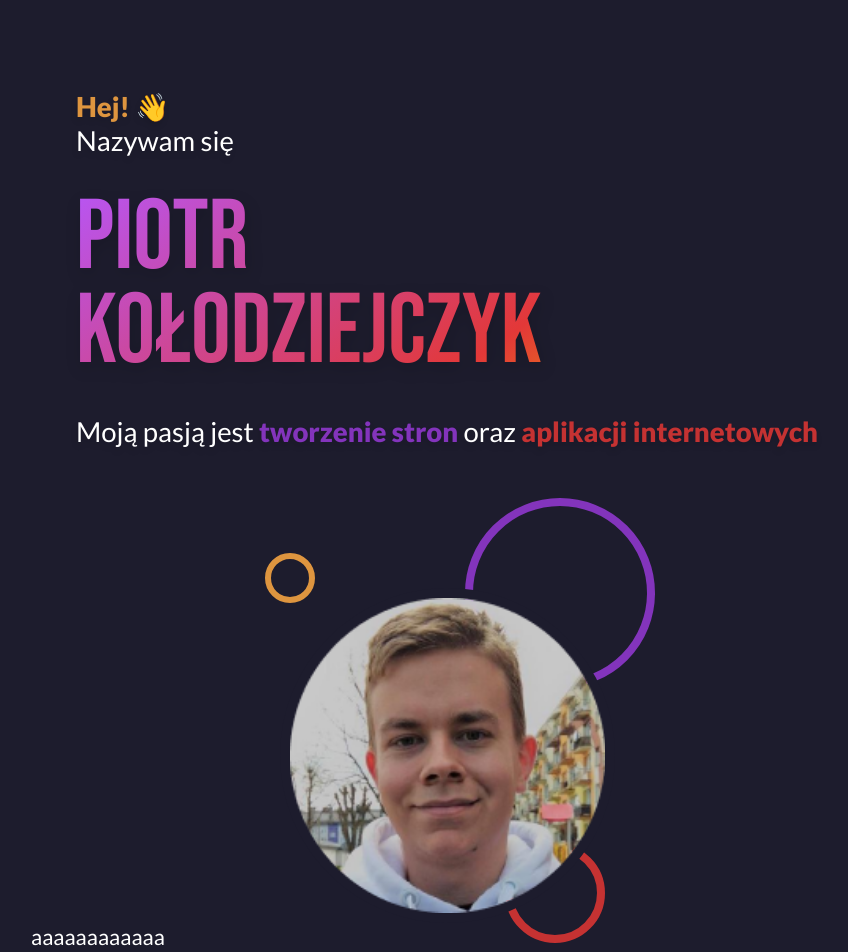
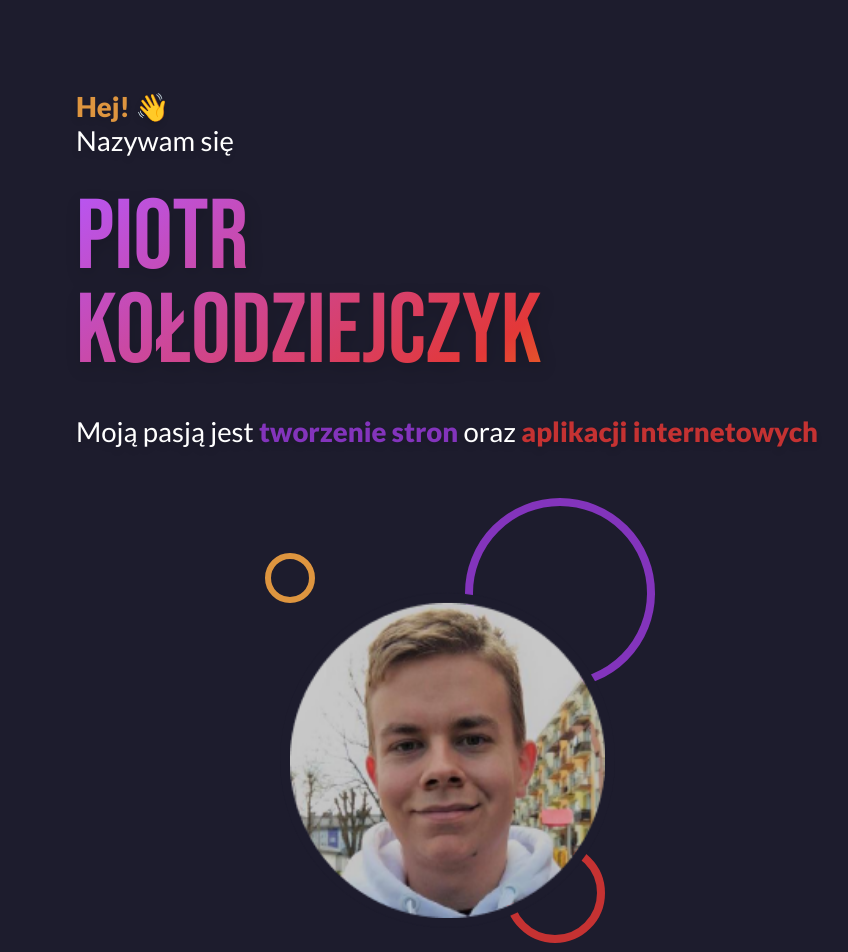
Before and after one commit to Piotrko64/Piotr_Kolodziejczyk_Portfolio, a Next.js app: page / in a window 1280 px wide. Shown: the top 952 px of the page, without its empty margins (193-1041 px from the left). Built offline with nearby package versions, Linux system fonts and the light colour scheme.

Commit message:
check deploy site

```diff
--- a/src/components/homePage/mainHomeComponents/subComponents/photoWithCircles/subComponents/MyPhotoFolder/myPhoto.module.css
+++ b/src/components/homePage/mainHomeComponents/subComponents/photoWithCircles/subComponents/MyPhotoFolder/myPhoto.module.css
@@ -3,11 +3,13 @@
     aspect-ratio: 1;
     border: 10px solid var(--mainBackColor);
     border-radius: 50%;
+    animation: animPhoto 5s linear infinite;
 }
 .container {
     position: relative;
     width: fit-content;
     margin-right: 140px;
+    cursor: pointer;
 }
 
 .yellowCircle {
@@ -49,6 +51,18 @@
     cursor: pointer;
 }
 
+@keyframes animPhoto {
+    0% {
+        transform: translateY(15px);
+    }
+    50% {
+        transform: translateY(-15px);
+    }
+    100% {
+        transform: translateY(15px);
+    }
+}
+
 @media (max-width: 1320px) {
     .container {
         margin-top: 140px;
@@ -59,6 +73,17 @@
     }
 }
 @media (max-width: 760px) {
+    @keyframes animPhoto {
+        0% {
+            transform: translateY(8px);
+        }
+        50% {
+            transform: translateY(-8px);
+        }
+        100% {
+            transform: translateY(8px);
+        }
+    }
     .size {
         height: 295px;
     }
@@ -106,6 +131,17 @@
         right: 15px;
         border-width: 4px;
     }
+    @keyframes animPhoto {
+        0% {
+            transform: translateY(4px);
+        }
+        50% {
+            transform: translateY(-4px);
+        }
+        100% {
+            transform: translateY(4px);
+        }
+    }
 }
 @media (max-width: 420px) {
     .yellowCircle {
--- a/src/components/homePage/skillsBoard/SkillsBoardMainComponent.tsx
+++ b/src/components/homePage/skillsBoard/SkillsBoardMainComponent.tsx
@@ -1,9 +1,5 @@
 import Marquee from "react-fast-marquee";
 
 export function SkillsBoardMainComponent() {
-    return (
-        <Marquee gradient={false} speed={400} loop={2} pauseOnHover>
-            aaaaaaaaaaaa
-        </Marquee>
-    );
+    return <Marquee gradient={false} speed={400} pauseOnHover></Marquee>;
 }
```
